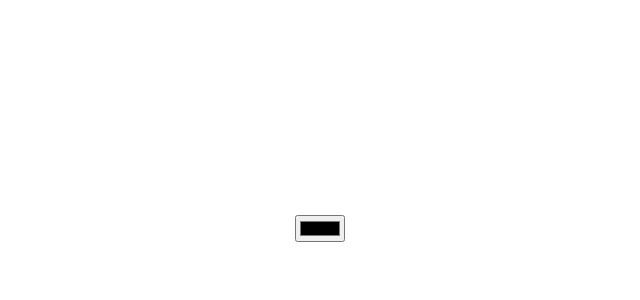
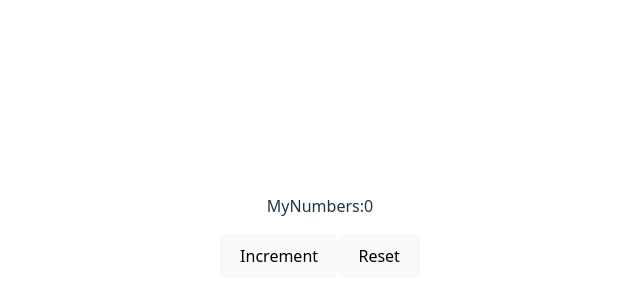
Before and after one commit to Rahaman-Atikur/core-react-problem-solving, a React (Vite) app: page / in a window 1280 px wide. Shown: the part 172-472 px from the top of the page, without its empty margins (320-960 px from the left). Built offline with nearby package versions, Linux system fonts and the light colour scheme.

Commit message:
Problem 1 Solved

```diff
--- a/src/App.jsx
+++ b/src/App.jsx
@@ -2,16 +2,14 @@
 import './App.css'
 import './Color'
 import Color from './Color'
-
+import Reset from './Components/reset'
 function App() {
-
-
   return (
     <>
-      <Color></Color>
+      {/* <Color></Color> */}
+      <Reset></Reset>
 
     </>
   )
 }
-
 export default App
--- a/src/Color.jsx
+++ b/src/Color.jsx
@@ -1,12 +1,10 @@
 import { useState } from "react"
-
 export default function Color() {
     const [changeColor,setchangeColor] = useState('lightgray');
     const handleColor = (e) => {
         setchangeColor(e.target.value);
     }
     return (
-
         <div>
            <input onChange={handleColor} type="color" placeholder="Type Color" />
 
--- /dev/null
+++ b/src/Components/reset.jsx
@@ -0,0 +1,19 @@
+import { useState } from "react"
+
+export default function Reset() {
+    const [increment, setIncrement] = useState(0);
+    const handleIncrement = () => {
+
+        setIncrement(increment + 1);
+    }
+    const handleReset = () => {
+        setIncrement(0);
+    }
+    return (
+        <div>
+            <p>MyNumbers:{increment}</p>
+            <button onClick={handleIncrement}>Increment</button>
+            <button onClick={handleReset}>Reset</button>
+        </div>
+    )
+}
```
